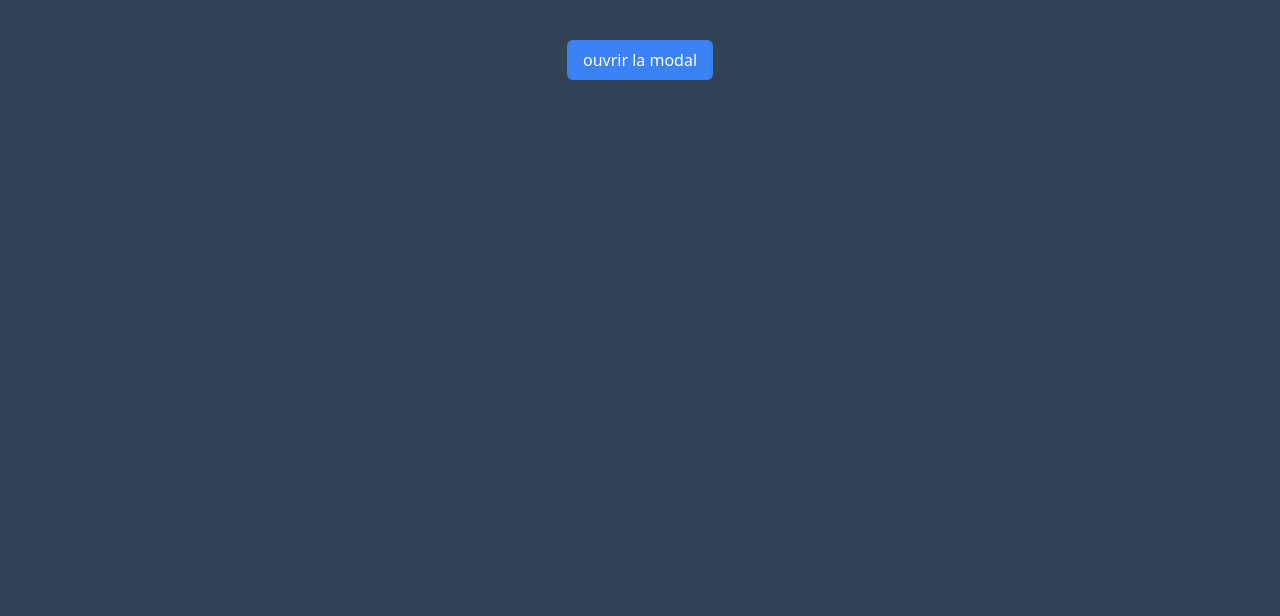
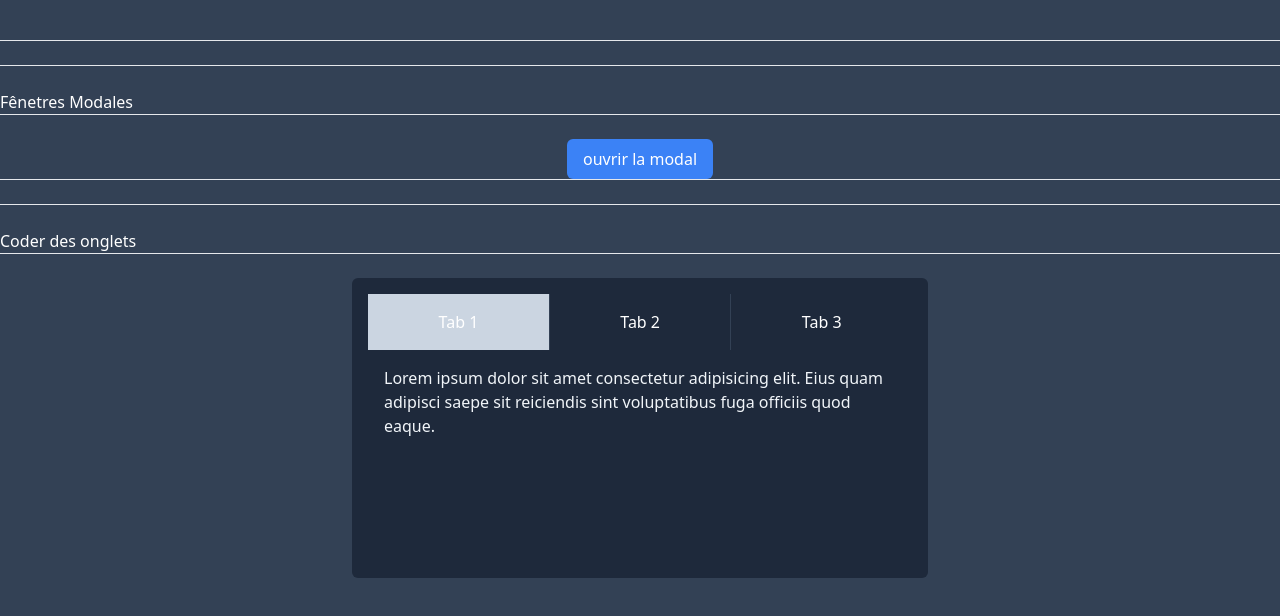
Before and after one commit to CodeurCopieur/react-js-cours, a React (Vite) app in the folder 6.Créer-des-composants-courants/: page / in a window 1280 px wide. Shown: the top 616 px of the page. Built offline with nearby package versions, Linux system fonts and the light colour scheme.

Commit message:
Créer un système d'onglets

```diff
--- a/6.Créer-des-composants-courants/src/App.jsx
+++ b/6.Créer-des-composants-courants/src/App.jsx
@@ -1,10 +1,25 @@
 import ModalButton from './lessons/1.Créer-une-fenêtre-modale-avec-un-portal/ModalButton'
-
+import Tabs from './lessons/2.Coder-des-onglets/Tabs'
 function App() {
 
   return (
     <div className="min-h-screen bg-slate-700 pt-10">
+
+      <hr />
+      <br />
+      <hr />
+      <br /><h1 style={{color: 'white'}}>Fênetres Modales</h1>
+      <hr />
+      <br />
       <ModalButton />
+      <hr />
+      <br />
+      <hr />
+      <br />
+      <h1 style={{color: 'white'}}>Coder des onglets</h1>
+      <hr />
+      <br />
+      <Tabs />
     </div>
   )
 }
--- a/6.Créer-des-composants-courants/src/lessons/2.Coder-des-onglets/Tabs.jsx
+++ b/6.Créer-des-composants-courants/src/lessons/2.Coder-des-onglets/Tabs.jsx
@@ -8,4 +8,31 @@ const tabsData = [
   {
     txt: "Lorem ipsum dolor sit amet consectetur adipisicing elit. Nisi illo a quibusdam voluptatem praesentium repellendus ab reiciendis iusto! Quod hic aliquam, voluptates expedita iure eius corrupti incidunt quos unde doloremque earum, eligendi sequi, nam praesentium. Eius voluptates ullam est omnis similique tempora enim. Aut necessitatibus nesciunt et voluptatibus excepturi. Magni totam modi, similique atque recusandae blanditiis ut necessitatibus explicabo qui?",
   },
-]
+];
+
+import { useState } from 'react';
+
+export default function Tabs() {
+  const [selectedTab, setSelectedTab] = useState(0);
+
+  return (
+    <div className='max-w-xl min-h-[300px] mx-auto rounded-md bg-slate-800 text-white p-4'>
+      <div className='flex divide-x divide-slate-700'>
+        {tabsData.map((tab, index) => (
+          <button
+            key={index}
+            disabled={selectedTab === index}
+            className={`p-4 w-full hover:bg-slate-300 ${selectedTab === index ? 'bg-slate-300' : ''}`}
+            onClick={() => setSelectedTab(index)}>
+            Tab {index + 1}
+          </button>
+        ))}
+      </div>
+        <div className='grid grid-cols-1 p-4 text-slate-100'>
+          <div className='col-[1/2] row-[1/2]'>
+            <p>{tabsData[selectedTab].txt}</p>
+          </div>
+        </div>
+    </div>
+  )
+}
```
